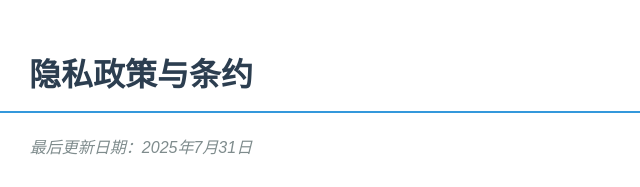
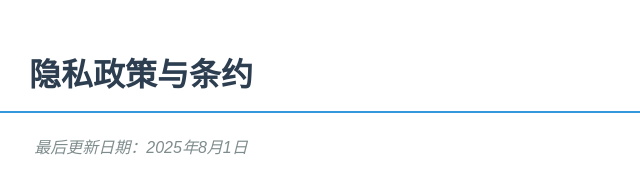
Before and after one commit to WaterChisato/aboutApk, a plain HTML site: page index.html in a window 1280 px wide. Shown: the top 187 px of the page, 499-1139 px from the left. Drawn offline with Linux system fonts and the light colour scheme.

Commit message:
Update index.html

```diff
--- a/index.html
+++ b/index.html
@@ -39,7 +39,7 @@
 </head>
 <body>
     <h1>隐私政策与条约</h1>
-    <p class="updated">最后更新日期：2025年7月31日</p>
+    <p class="updated">最后更新日期：2025年8月1日</p>
 
     <div class="section">
         <h2>1. 总则</h2>
```
